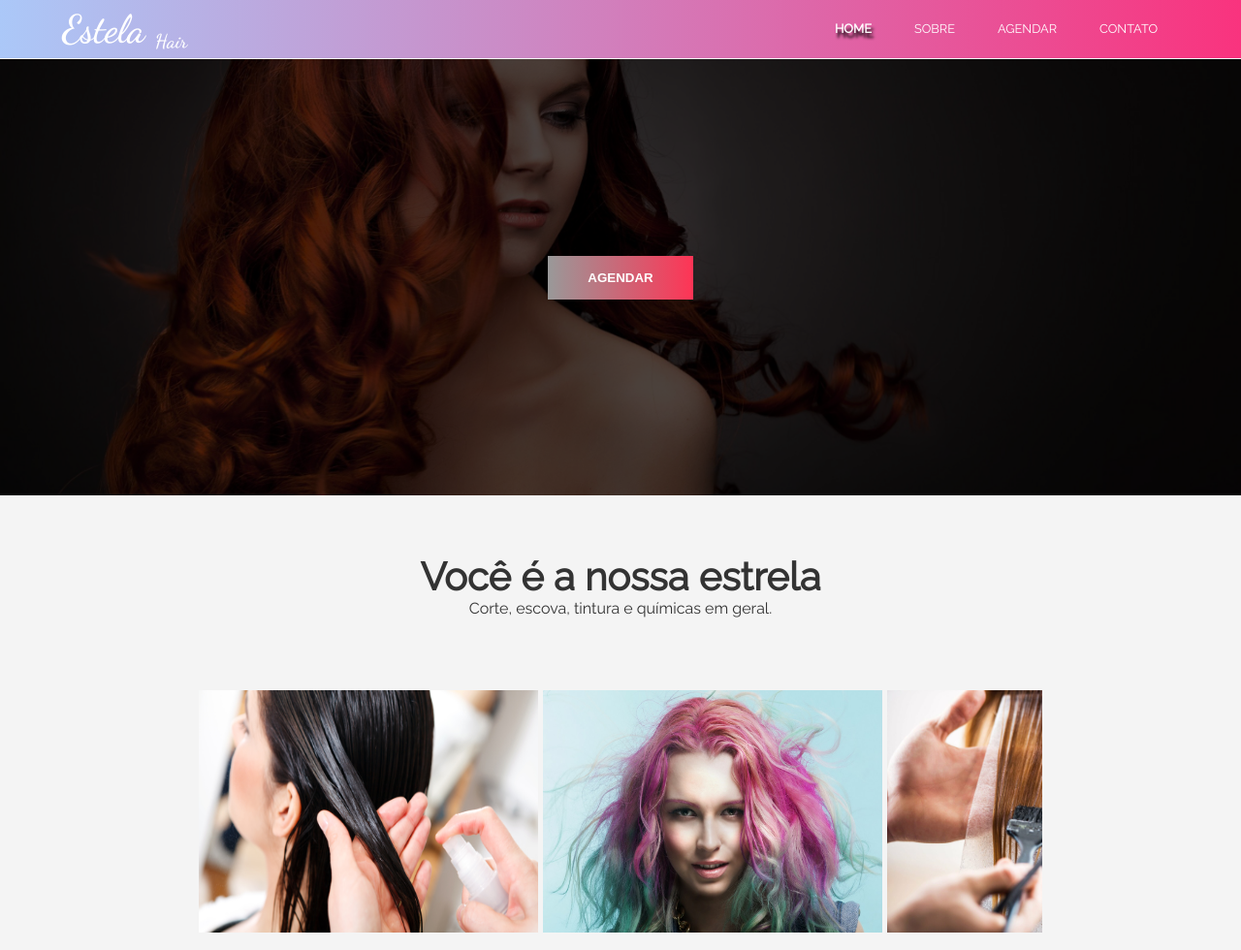
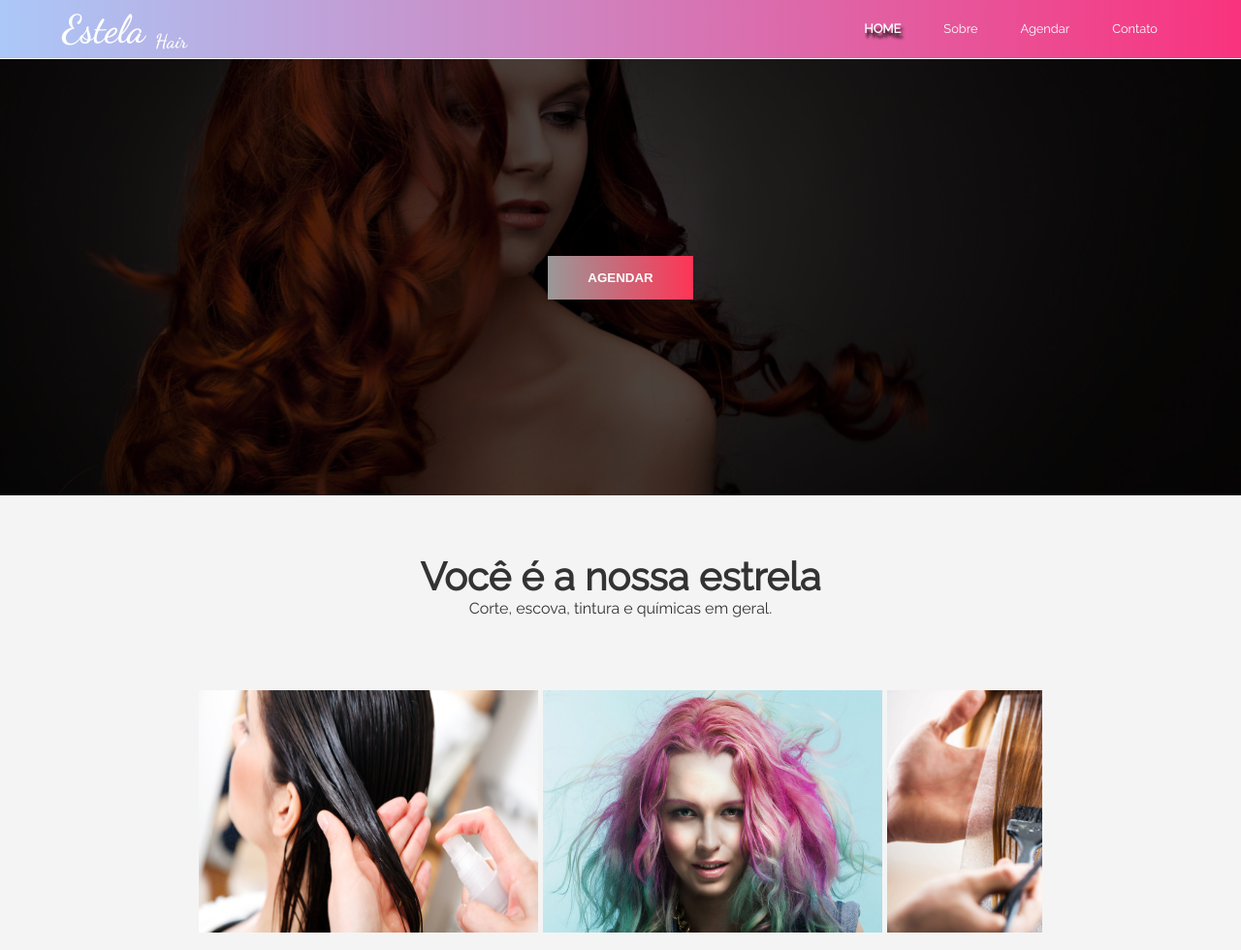
Before and after one commit to gittmau/estelaHair, a plain HTML site: page index.html in a window 1280 px wide. Shown: the top 980 px of the page at 97% size. Drawn offline with nearby package versions, Linux system fonts and the light colour scheme.

Commit message:
Update style.css

```diff
--- a/style.css
+++ b/style.css
@@ -25,7 +25,7 @@ body{background: #f4f4f4}
 
 #menu ul{width:70%;height:100vh;background:#1A1717;position: absolute;z-index: 1001;margin-top:81px}
 
-#menu  li{list-style: none;padding:20px;text-transform: uppercase;font-family: 'Raleway', sans-serif;color: #fff;font-size:0.8rem}
+#menu  li{list-style: none;padding:20px;text-transform:capitalize;font-family: 'Raleway', sans-serif;color: #fff;font-size:0.8rem}
 
 #menu a{text-decoration: none;}
 
```
